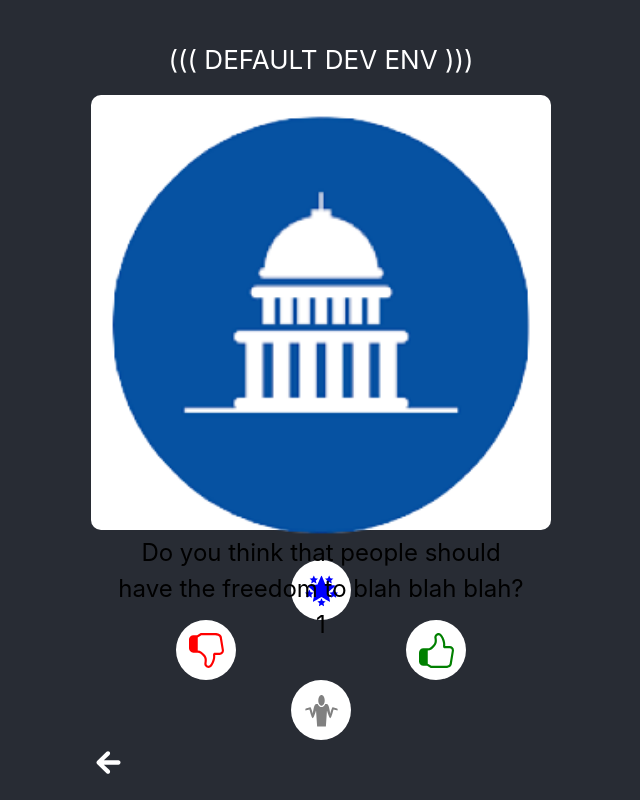
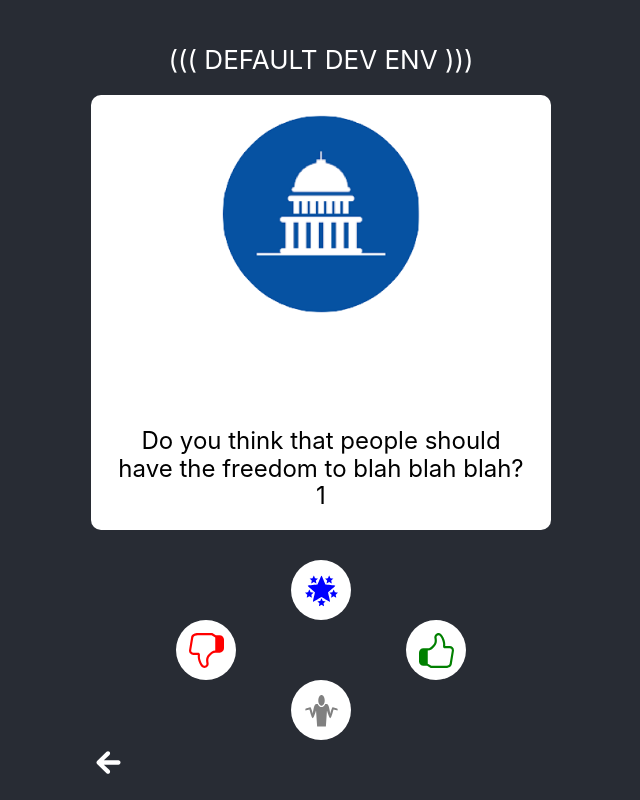
Before and after one commit to simonayzman/Icebreaker, a React (Create React App) app in the folder client/: page / in a window 1280 px wide. Shown: the whole page, without its empty margins (319-959 px from the left). Built offline with nearby package versions, Linux system fonts and the light colour scheme; no server answers; what keymirror would draw is missing.

Commit message:
Updated styling of question ranker

```diff
--- a/client/src/containers/QuestionRankerScreen.js
+++ b/client/src/containers/QuestionRankerScreen.js
@@ -76,12 +76,13 @@ const CardText = styled.div`
   text-align: center;
   font-size: 24px;
   color: black;
+  line-height: 1.15;
 `;
 
 const CardImage = styled.img`
-  width: 100%;
-  height: auto;
-  object-fit: contain;
+  width: auto;
+  height: 100%;
+  max-height: 50%;
 `;
 
 const ButtonsContainer = styled.div`
@@ -191,7 +192,11 @@ export default class QuestionRankerScreen extends Component {
         </ButtonsRowContainer>
         <ButtonsRowContainer>
           <ButtonContainer onClick={() => this.onRank('dislike')}>
-            <GoThumbsdown size="35px" color={colors.dislike} />
+            <GoThumbsdown
+              size="35px"
+              color={colors.dislike}
+              style={{ transform: 'scale(-1, 1)' }}
+            />
           </ButtonContainer>
           <ButtonContainer onClick={() => this.onRank('like')}>
             <GoThumbsup size="35px" color={colors.like} />
@@ -228,17 +233,3 @@ export default class QuestionRankerScreen extends Component {
     );
   }
 }
-
-const styles = {
-  joinButton: {
-    marginTop: 25,
-    alignSelf: 'stretch',
-    marginLeft: 25,
-    marginRight: 25,
-    height: 50,
-    borderRadius: 5,
-    justifyContent: 'center',
-    alignItems: 'center',
-    backgroundColor: 'blue',
-  },
-};
```
